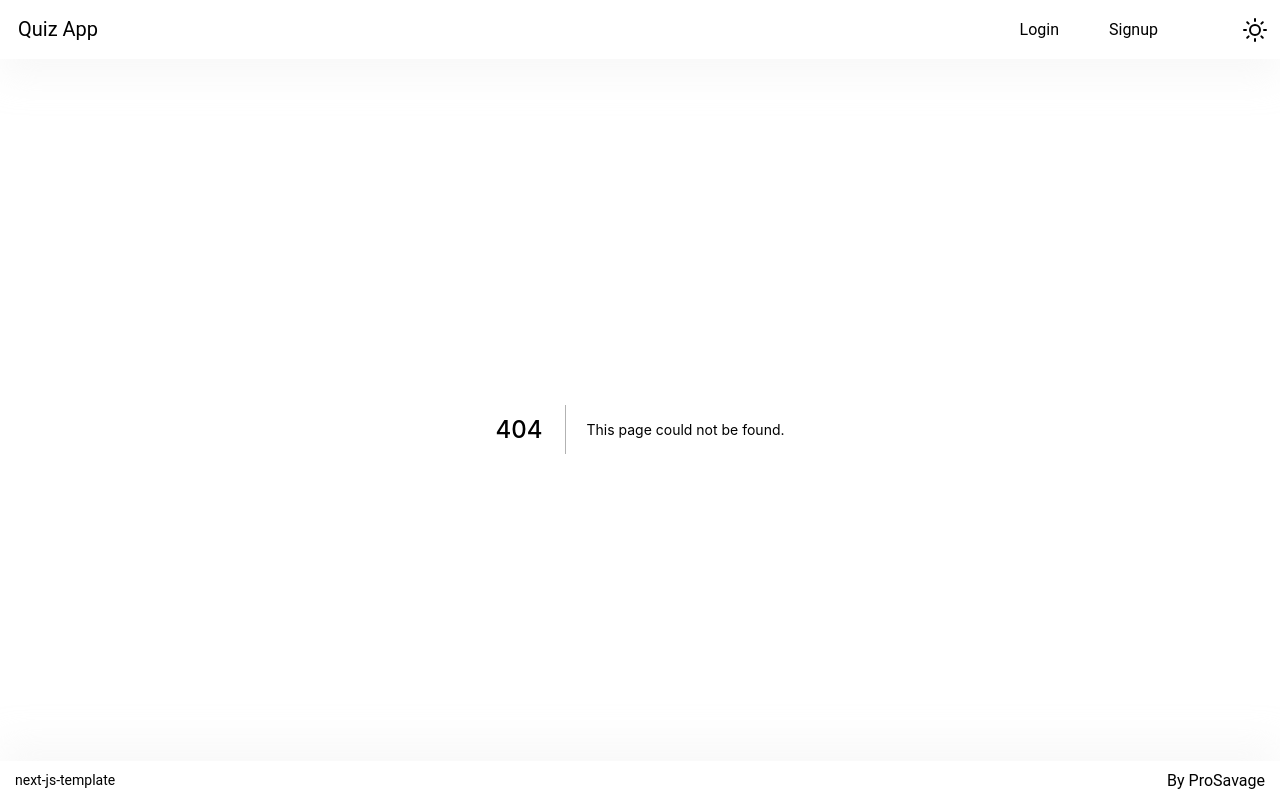
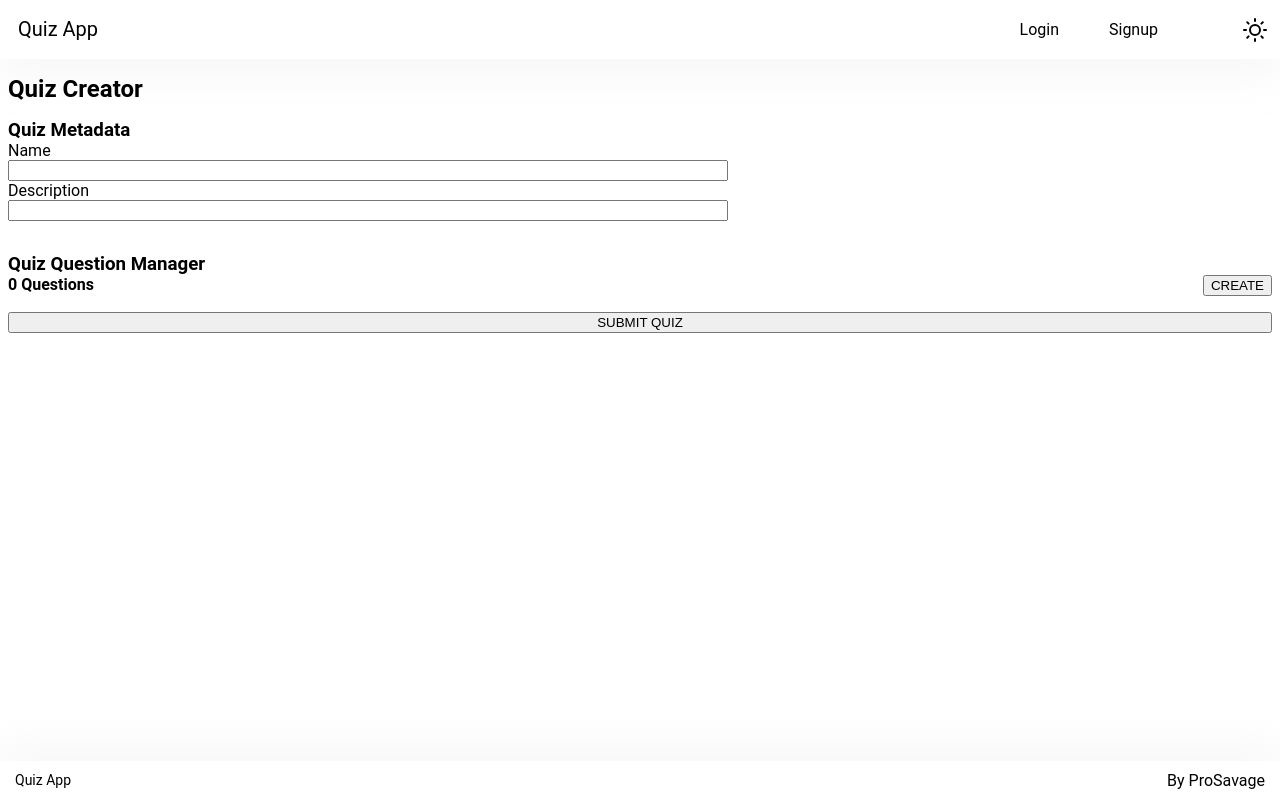
Before and after one commit to ProSavage/Quizzer, a Next.js app: page /manager/create in a window 1280 px wide. Before the commit this address had no page. Built offline with nearby package versions, Linux system fonts and the light colour scheme.

Commit message:
manager/create

```diff
--- /dev/null
+++ b/atoms/QuizManagerQuestions.tsx
@@ -0,0 +1,7 @@
+import { atom } from "recoil";
+import { QuizQuestion } from "../util/types/Quiz";
+
+export const quizManagerQuestionsState = atom<QuizQuestion[]>({
+  key: "QUIZMANAGER_QUESTIONS",
+  default: [],
+});
--- /dev/null
+++ b/components/manager/QuestionManger.tsx
@@ -0,0 +1,156 @@
+import { useRecoilState } from "recoil";
+import styled from "styled-components";
+import { quizManagerQuestionsState } from "../../atoms/QuizManagerQuestions";
+import { QuizAnswer, QuizQuestion } from "../../util/types/Quiz";
+
+export default function QuestionManager(props: {
+  id: number;
+  question: QuizQuestion;
+}) {
+  const [questions, setQuestions] = useRecoilState(quizManagerQuestionsState);
+
+  const deleteQuestion = () => {
+    const questionsAfterRemove = questions.filter(
+      (filterQuestion) => filterQuestion !== props.question
+    );
+    setQuestions(questionsAfterRemove);
+  };
+
+  const setQuestion = (question: QuizQuestion) => {
+    const newQs = [...questions];
+    newQs.splice(
+      questions.findIndex(
+        (filterQuestion) => filterQuestion === props.question
+      ),
+      1,
+      question
+    );
+    setQuestions(newQs);
+  };
+
+  const editAnswer = (answer: QuizAnswer, newAnswer: QuizAnswer) => {
+    const newAnswers = [...props.question.answers];
+    newAnswers.splice(
+      props.question.answers.findIndex((oldAnswer) => oldAnswer === answer),
+      1,
+      newAnswer
+    );
+    setQuestion({ ...props.question, answers: newAnswers });
+  };
+
+  const createAnswer = () => {
+    setQuestion({
+      ...props.question,
+      answers: props.question.answers.concat({
+        answer: "new Answer",
+        correct: false,
+      }),
+    });
+  };
+
+  const deleteAnswer = (answer: QuizAnswer) => {
+    const newAnswers = [...props.question.answers];
+    newAnswers.splice(
+      props.question.answers.findIndex((oldAnswer) => oldAnswer === answer),
+      1
+    );
+    setQuestion({ ...props.question, answers: newAnswers });
+  };
+
+  return (
+    <Wrapper>
+      <Header>
+        <label>Question {props.id + 1}</label>
+        <button onClick={deleteQuestion}>DELETE</button>
+      </Header>
+      <input
+        onChange={(e) =>
+          setQuestion({ ...props.question, question: e.target.value })
+        }
+        value={props.question.question}
+      />
+      <AnswerTable>
+        <Answer>
+          <AnswerOption>
+            Answer Choices
+            <button onClick={createAnswer}>CREATE ANSWER</button>
+          </AnswerOption>
+          <AnswerCheckbox>Is Correct</AnswerCheckbox>
+          <AnswerActions>Actions</AnswerActions>
+        </Answer>
+        {props.question.answers.map((answer, i) => (
+          <Answer key={i}>
+            <AnswerOption>
+              <input
+                style={{ width: "100%" }}
+                value={answer.answer}
+                onChange={(e) => {
+                  editAnswer(answer, {
+                    answer: e.target.value,
+                    correct: answer.correct,
+                  });
+                }}
+              />
+            </AnswerOption>
+            <AnswerCheckbox>
+              <input
+                checked={answer.correct}
+                onChange={() => {
+                  editAnswer(answer, {
+                    answer: answer.answer,
+                    correct: !answer.correct,
+                  });
+                }}
+                type={"checkbox"}
+              />
+            </AnswerCheckbox>
+            <AnswerActions>
+              <button onClick={() => deleteAnswer(answer)}>DELETE</button>
+            </AnswerActions>
+          </Answer>
+        ))}
+      </AnswerTable>
+    </Wrapper>
+  );
+}
+
+const Wrapper = styled.div`
+  display: flex;
+  flex-direction: column;
+  margin: 1em;
+`;
+
+const Header = styled.div`
+  display: flex;
+  align-items: center;
+  justify-content: space-between;
+  margin: 0.25em 0;
+`;
+
+const Answer = styled.div`
+  display: flex;
+  flex-direction: row;
+  align-items: center;
+  margin: 0.25em 0;
+`;
+
+const AnswerOption = styled.div`
+  width: 60%;
+  padding-right: 0.5em;
+  display: flex;
+  justify-content: space-between;
+`;
+
+const AnswerCheckbox = styled.div`
+  width: 20%;
+`;
+
+const AnswerActions = styled.div`
+  width: 20%;
+`;
+
+const AnswerTable = styled.div`
+  display: flex;
+  flex-direction: column;
+  margin: 0.5em 0;
+`;
--- a/components/ui/Footer.tsx
+++ b/components/ui/Footer.tsx
@@ -1,20 +1,21 @@
-import styled, { css } from 'styled-components';
-import DarkTheme from '../../styles/theme/DarkTheme';
-import LightTheme from '../../styles/theme/LightTheme';
-import PropsTheme from '../../styles/theme/PropsTheme';
 import Link from "next/link";
+import styled, { css } from "styled-components";
+import DarkTheme from "../../styles/theme/DarkTheme";
+import LightTheme from "../../styles/theme/LightTheme";
+import PropsTheme from "../../styles/theme/PropsTheme";
 
 function Footer() {
-    return <Wrapper>
-        <Text>next-js-template</Text>
+  return (
+    <Wrapper>
+      <Text>Quiz App</Text>
       <LinkWrapper>
         <Link href={"https://prosavage.net"}>By ProSavage</Link>
       </LinkWrapper>
     </Wrapper>
+  );
 }
 
 export default Footer;
-
 
 const Wrapper = styled.div`
   width: 100vw;
@@ -27,26 +28,30 @@ const Wrapper = styled.div`
 
   /* Want a line instead of shadow in dark mode. */
   background: ${(props: PropsTheme) => props.theme.background};
-    ${props => props.theme === DarkTheme && css`
+  ${(props) =>
+    props.theme === DarkTheme &&
+    css`
       border-top: 1px solid #333;
       background: black;
     `}
   /* Box shadow for light mode. */
-    ${(props: PropsTheme) => props.theme === LightTheme && css`
-        box-shadow: 0px -18px 35px ${props => props.theme.boxShadowColor};
+    ${(props: PropsTheme) =>
+    props.theme === LightTheme &&
+    css`
+      box-shadow: 0px -18px 35px ${(props) => props.theme.boxShadowColor};
     `}
 
     display: flex;
   flex-direction: row;
   justify-content: space-between;
   align-items: center;
-`
+`;
 
 const Text = styled.p`
   padding-left: 10px;
   font-size: 14px;
-`
+`;
 
 const LinkWrapper = styled.div`
   padding-right: 10px;
-`
+`;
--- a/pages/login.tsx
+++ b/pages/login.tsx
@@ -1,4 +1,5 @@
 import Link from "next/link";
+import { useRouter } from "next/router";
 import { useState } from "react";
 import { useRecoilState } from "recoil";
 import styled from "styled-components";
@@ -13,6 +14,8 @@ export default function Login() {
   const [status, setStatus] = useState("");
 
   const [user, setUser] = useRecoilState(userState);
+
+  const router = useRouter();
 
   const login = () => {
     if (email.length === 0 || password.length === 0) {
@@ -31,6 +34,7 @@ export default function Login() {
           setToken(res.data.token);
           buildAxios();
           setUser(res.data.user);
+          router.push("/manager");
         } else {
           setStatus(res.data.message);
         }
--- /dev/null
+++ b/pages/manager/create.tsx
@@ -0,0 +1,93 @@
+import React, { useState } from "react";
+import { useRecoilState } from "recoil";
+import styled from "styled-components";
+import { quizManagerQuestionsState } from "../../atoms/QuizManagerQuestions";
+import QuestionManager from "../../components/manager/QuestionManger";
+import { QuizQuestion } from "../../util/types/Quiz";
+
+export default function Create() {
+  const [metadata, setMetadata] = useState({
+    name: "",
+    description: "",
+  });
+
+  const [questions, setQuestions] = useRecoilState(quizManagerQuestionsState);
+
+  const createQuestion = () => {
+    const blankQuestion: QuizQuestion = {
+      question: "What is 3 + 4?",
+      answers: [
+        {
+          answer: "5",
+          correct: false,
+        },
+        {
+          answer: "7",
+          correct: true,
+        },
+        {
+          answer: "8",
+          correct: false,
+        },
+      ],
+    };
+    setQuestions(questions.concat(blankQuestion));
+  };
+
+  return (
+    <Wrapper>
+      <h2>Quiz Creator</h2>
+      <Metadata>
+        <h3>Quiz Metadata</h3>
+        <label>Name</label>
+        <input
+          onChange={(e) => setMetadata({ ...metadata, name: e.target.value })}
+          value={metadata.name}
+        />
+        <label>Description</label>
+        <input
+          onChange={(e) =>
+            setMetadata({ ...metadata, description: e.target.value })
+          }
+          value={metadata.description}
+        />
+      </Metadata>
+      <QuestionManagerContainer>
+        <h3>Quiz Question Manager</h3>
+        <QuestionManagerHeader>
+          <strong>{questions.length} Questions</strong>
+          <button onClick={createQuestion}>CREATE</button>
+        </QuestionManagerHeader>
+        {questions.map((question, key) => (
+          <QuestionManager key={key} question={question} id={key} />
+        ))}
+      </QuestionManagerContainer>
+      <button>SUBMIT QUIZ</button>
+    </Wrapper>
+  );
+}
+
+const Wrapper = styled.div`
+  display: flex;
+  flex-direction: column;
+  width: 100%;
+  margin: 1em 0;
+`;
+
+const Metadata = styled.div`
+  display: flex;
+  flex-direction: column;
+  margin: 1em 0;
+  max-width: 720px;
+`;
+
+const QuestionManagerContainer = styled.div`
+  display: flex;
+  flex-direction: column;
+  margin: 1em 0;
+`;
+
+const QuestionManagerHeader = styled.div`
+  display: flex;
+  justify-content: space-between;
+`;
--- a/styles/GlobalStyle.ts
+++ b/styles/GlobalStyle.ts
@@ -1,4 +1,4 @@
-import { createGlobalStyle, ThemeProvider } from "styled-components";
+import { createGlobalStyle } from "styled-components";
 import PropsTheme from "./theme/PropsTheme";
 
 const GlobalStyle = createGlobalStyle`
@@ -9,6 +9,7 @@ const GlobalStyle = createGlobalStyle`
         background: ${(props: PropsTheme) => props.theme.background};
         padding: 0;
         margin: 0;
+        overflow-x: hidden;
         font-family: 'Roboto', -apple-system, BlinkMacSystemFont, Segoe UI, Roboto, Oxygen,
             Ubuntu, Cantarell, Fira Sans, Droid Sans, Helvetica Neue, sans-serif;
     }
@@ -33,6 +34,6 @@ const GlobalStyle = createGlobalStyle`
     }
 
 
-`
+`;
 
 export default GlobalStyle;
--- a/util/mongodb.ts
+++ b/util/mongodb.ts
@@ -38,7 +38,7 @@ export async function connectToDatabase(): Promise<{
       useNewUrlParser: true,
       useUnifiedTopology: true,
     };
-
+    console.log(MONGODB_URI, "database");
     cached.promise = MongoClient.connect(MONGODB_URI, opts).then((client) => {
       return {
         client,
--- /dev/null
+++ b/util/types/Quiz.ts
@@ -0,0 +1,16 @@
+export default interface Quiz {
+  _id: string;
+  name: string;
+  description: string;
+  questions: QuizQuestion[];
+}
+
+export interface QuizQuestion {
+  question: string;
+  answers: QuizAnswer[];
+}
+
+export interface QuizAnswer {
+  answer: string;
+  correct: boolean;
+}
```
Also changed, not shown: pages/manager.tsx (deleted, +0 -17 lines), pages/manager/index.tsx (added, +40 -0 lines). Lines whose indentation alone changed are shown as unchanged.
